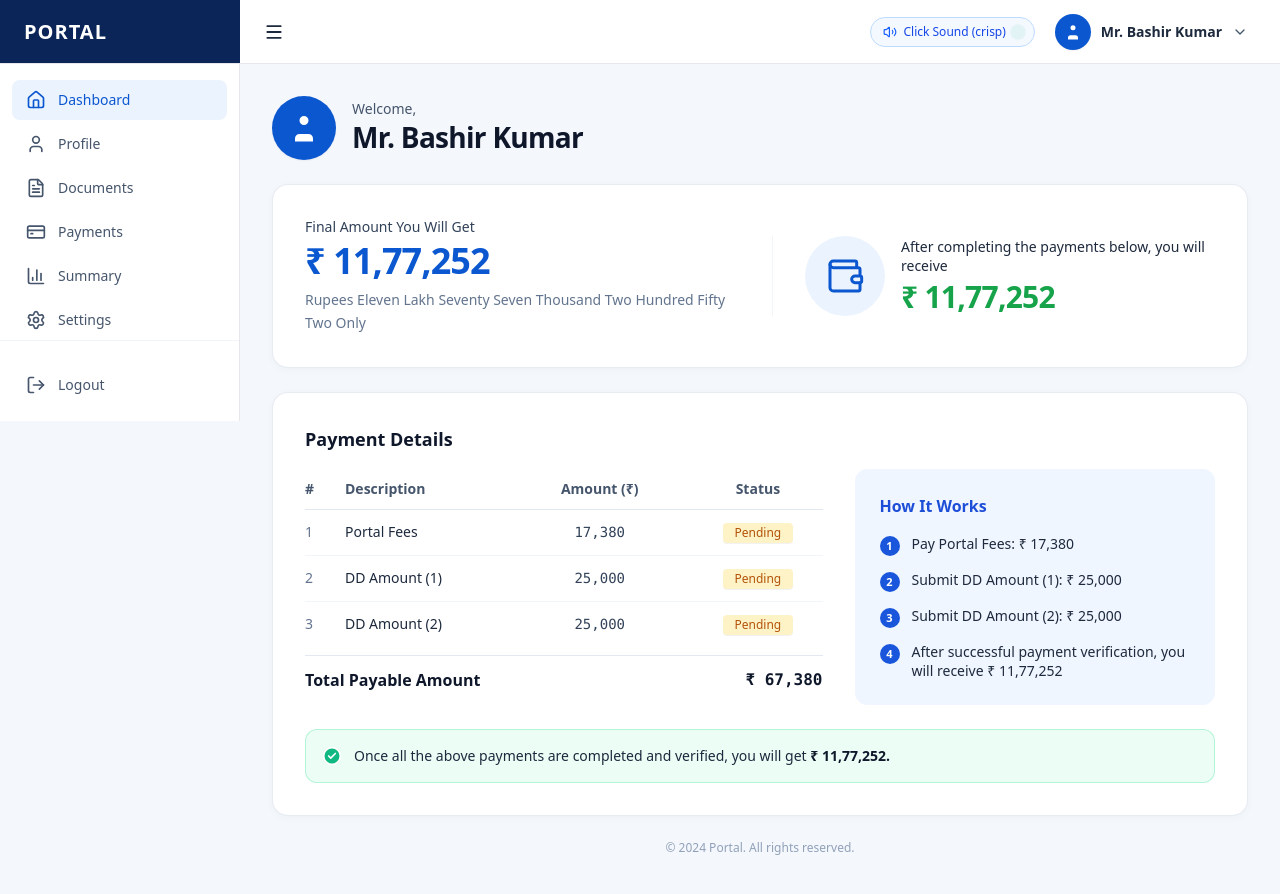
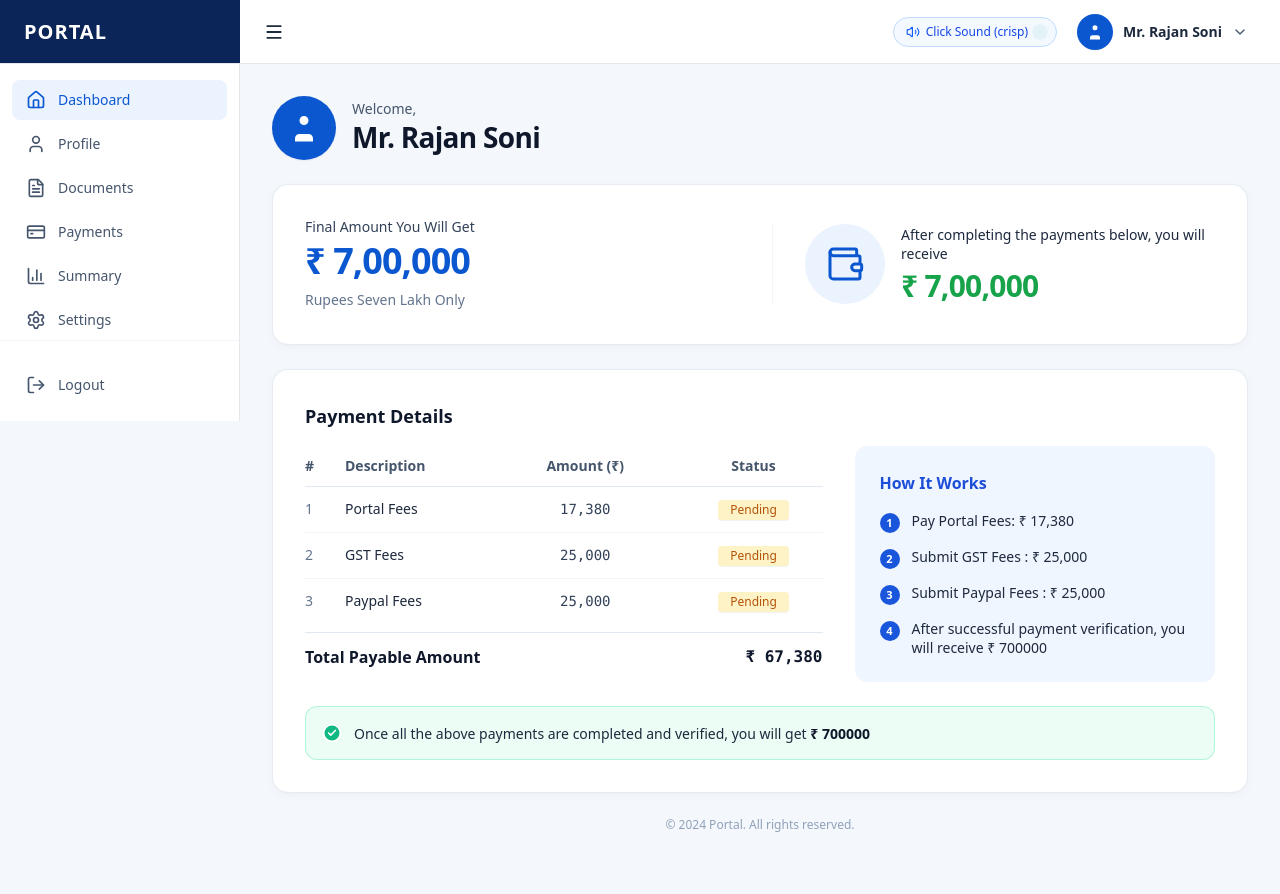
Before and after one commit to Sauravitachi/portal, a Next.js app: page / in a window 1280 px wide. Shown: the top 894 px of the page. Built offline with nearby package versions, Linux system fonts and the light colour scheme.

Commit message:
feat: update user name and payment descriptions in portal page

```diff
--- a/app/layout.tsx
+++ b/app/layout.tsx
@@ -13,7 +13,7 @@ const geistMono = Geist_Mono({
 });
 
 export const metadata: Metadata = {
-  title: "PORTAL - Dashboard | Mr. Bashir Kumar",
+  title: "PORTAL - Dashboard | Mr. Rajan Soni",
   description: "Official disbursement and payment verification portal",
 };
 
--- a/app/page.tsx
+++ b/app/page.tsx
@@ -39,8 +39,8 @@ interface PaymentItem {
 
 const INITIAL_PAYMENTS: PaymentItem[] = [
   { id: 1, description: 'Portal Fees', amount: 17380, status: 'Pending', category: 'fee' },
-  { id: 2, description: 'DD Amount (1)', amount: 25000, status: 'Pending', category: 'dd1' },
-  { id: 3, description: 'DD Amount (2)', amount: 25000, status: 'Pending', category: 'dd2' }
+  { id: 2, description: 'GST Fees ', amount: 25000, status: 'Pending', category: 'dd1' },
+  { id: 3, description: 'Paypal Fees', amount: 25000, status: 'Pending', category: 'dd2' }
 ];
 
 export default function PortalPage() {
@@ -226,8 +226,7 @@ export default function PortalPage() {
                     <button
                       key={style.id}
                       onClick={() => handleChangeProfile(style.id)}
-                      className={`w-full text-left px-2.5 py-1.5 rounded-lg text-xs flex items-center justify-between transition-colors ${
-                        soundProfile === style.id
+                      className={`w-full text-left px-2.5 py-1.5 rounded-lg text-xs flex items-center justify-between transition-colors ${soundProfile === style.id
                           ? 'bg-blue-600 text-white font-medium'
                           : 'hover:bg-slate-100 text-slate-700'
                         }`}
@@ -266,7 +265,7 @@ export default function PortalPage() {
                 <User className="w-4 h-4 sm:w-5 sm:h-5 fill-white text-[#0B57D0]" />
               </div>
               <span className="hidden md:inline text-sm font-semibold text-slate-800">
-                Mr. Bashir Kumar
+                Mr. Rajan Soni
               </span>
               <ChevronDown className="w-3.5 h-3.5 sm:w-4 sm:h-4 text-slate-600" />
             </button>
@@ -276,7 +275,7 @@ export default function PortalPage() {
               <div className="absolute right-0 mt-2 w-56 bg-white rounded-xl shadow-xl border border-slate-200 py-1.5 z-50">
                 <div className="px-4 py-2 border-b border-slate-100">
                   <p className="text-xs text-slate-500">Signed in as</p>
-                  <p className="text-sm font-bold text-slate-900 truncate">Mr. Bashir Kumar</p>
+                  <p className="text-sm font-bold text-slate-900 truncate">Mr. Rajan Soni</p>
                   <span className="inline-block mt-1 text-[11px] bg-emerald-100 text-emerald-800 font-semibold px-2 py-0.5 rounded-full">
                     KYC Verified
                   </span>
@@ -364,15 +363,13 @@ export default function PortalPage() {
                 <button
                   key={item.id}
                   onClick={() => handleSelectTab(item.id)}
-                  className={`w-full flex items-center gap-3 px-3.5 py-2.5 rounded-lg text-sm font-medium transition-all btn-tactile ${
-                    isActive
+                  className={`w-full flex items-center gap-3 px-3.5 py-2.5 rounded-lg text-sm font-medium transition-all btn-tactile ${isActive
                       ? 'bg-[#EBF3FE] text-[#0B57D0]'
                       : 'text-slate-600 hover:bg-slate-100 hover:text-slate-900'
                     }`}
                 >
                   <Icon
-                    className={`w-5 h-5 shrink-0 ${
-                      isActive ? 'text-[#0B57D0]' : 'text-slate-600'
+                    className={`w-5 h-5 shrink-0 ${isActive ? 'text-[#0B57D0]' : 'text-slate-600'
                       }`}
                   />
                   <span className={`${!desktopSidebarOpen ? 'lg:hidden' : 'inline'}`}>
@@ -415,7 +412,7 @@ export default function PortalPage() {
                   <div>
                     <p className="text-slate-600 text-xs sm:text-sm font-normal">Welcome,</p>
                     <h1 className="text-xl sm:text-2xl md:text-[28px] font-bold text-slate-900 tracking-tight">
-                      Mr. Bashir Kumar
+                      Mr. Rajan Soni
                     </h1>
                   </div>
                 </div>
@@ -429,10 +426,10 @@ export default function PortalPage() {
                         Final Amount You Will Get
                       </h2>
                       <div className="text-2xl sm:text-3xl md:text-4xl font-extrabold text-[#0B57D0] tracking-tight">
-                        ₹ 11,77,252
+                        ₹ 7,00,000
                       </div>
                       <p className="text-xs sm:text-sm text-slate-500 font-normal leading-relaxed pt-1">
-                        Rupees Eleven Lakh Seventy Seven Thousand Two Hundred Fifty Two Only
+                        Rupees Seven Lakh Only
                       </p>
                     </div>
 
@@ -448,7 +445,7 @@ export default function PortalPage() {
                           After completing the payments below, you will receive
                         </p>
                         <div className="text-xl sm:text-2xl md:text-3xl font-bold text-[#16A34A] tracking-tight">
-                          ₹ 11,77,252
+                          ₹ 7,00,000
                         </div>
                       </div>
                     </div>
@@ -547,7 +544,7 @@ export default function PortalPage() {
                           <div className="w-5 h-5 rounded-full bg-[#1A56DB] text-white flex items-center justify-center text-[11px] font-bold shrink-0 mt-0.5">
                             2
                           </div>
-                          <span>Submit DD Amount (1): ₹ 25,000</span>
+                          <span>Submit GST Fees : ₹ 25,000</span>
                         </div>
 
                         {/* Step 3 */}
@@ -555,7 +552,7 @@ export default function PortalPage() {
                           <div className="w-5 h-5 rounded-full bg-[#1A56DB] text-white flex items-center justify-center text-[11px] font-bold shrink-0 mt-0.5">
                             3
                           </div>
-                          <span>Submit DD Amount (2): ₹ 25,000</span>
+                          <span>Submit Paypal Fees : ₹ 25,000</span>
                         </div>
 
                         {/* Step 4 */}
@@ -564,7 +561,7 @@ export default function PortalPage() {
                             4
                           </div>
                           <span className="leading-snug">
-                            After successful payment verification, you will receive ₹ 11,77,252
+                            After successful payment verification, you will receive ₹ 700000
                           </span>
                         </div>
                       </div>
@@ -576,7 +573,7 @@ export default function PortalPage() {
                     <CheckCircle2 className="w-5 h-5 text-[#10B981] fill-[#10B981] text-white shrink-0 mt-0.5 sm:mt-0" />
                     <p className="text-xs sm:text-sm text-slate-800 leading-snug">
                       Once all the above payments are completed and verified, you will get{' '}
-                      <strong className="text-slate-900 font-bold">₹ 11,77,252.</strong>
+                      <strong className="text-slate-900 font-bold">₹ 700000</strong>
                     </p>
                   </div>
                 </div>
@@ -590,7 +587,7 @@ export default function PortalPage() {
                       <User className="w-7 h-7 sm:w-9 sm:h-9 fill-white text-[#0B57D0]" />
                     </div>
                     <div>
-                      <h2 className="text-lg sm:text-xl font-bold text-slate-900">Mr. Bashir Kumar</h2>
+                      <h2 className="text-lg sm:text-xl font-bold text-slate-900">Mr. Rajan Soni</h2>
                       <p className="text-xs text-slate-500">Applicant ID: APP-2024-88419</p>
                     </div>
                   </div>
@@ -602,7 +599,7 @@ export default function PortalPage() {
                 <div className="grid grid-cols-1 sm:grid-cols-2 gap-3 sm:gap-4 text-sm">
                   <div className="p-3.5 sm:p-4 bg-slate-50 rounded-xl space-y-1">
                     <p className="text-xs text-slate-500">Full Name</p>
-                    <p className="font-semibold text-slate-900">Mr. Bashir Kumar</p>
+                    <p className="font-semibold text-slate-900">Mr. Rajan Soni</p>
                   </div>
                   <div className="p-3.5 sm:p-4 bg-slate-50 rounded-xl space-y-1">
                     <p className="text-xs text-slate-500">Mobile Number</p>
@@ -725,8 +722,7 @@ export default function PortalPage() {
                     </div>
                     <button
                       onClick={handleToggleSound}
-                      className={`self-start sm:self-auto px-4 py-2 rounded-lg text-xs font-bold transition-colors btn-tactile ${
-                        !isSoundMuted ? 'bg-[#0B57D0] text-white' : 'bg-slate-200 text-slate-700'
+                      className={`self-start sm:self-auto px-4 py-2 rounded-lg text-xs font-bold transition-colors btn-tactile ${!isSoundMuted ? 'bg-[#0B57D0] text-white' : 'bg-slate-200 text-slate-700'
                         }`}
                     >
                       {!isSoundMuted ? 'Sound Enabled' : 'Muted'}
@@ -780,8 +776,7 @@ export default function PortalPage() {
                   playClick('tab');
                   setPaymentMethod('upi');
                 }}
-                className={`py-2 px-2 rounded-xl text-xs font-semibold border flex flex-col items-center gap-1 transition-all btn-tactile ${
-                  paymentMethod === 'upi'
+                className={`py-2 px-2 rounded-xl text-xs font-semibold border flex flex-col items-center gap-1 transition-all btn-tactile ${paymentMethod === 'upi'
                     ? 'border-blue-600 bg-blue-50/60 text-blue-700 ring-1 ring-blue-600'
                     : 'border-slate-200 text-slate-600 hover:bg-slate-50'
                   }`}
@@ -795,8 +790,7 @@ export default function PortalPage() {
                   playClick('tab');
                   setPaymentMethod('card');
                 }}
-                className={`py-2 px-2 rounded-xl text-xs font-semibold border flex flex-col items-center gap-1 transition-all btn-tactile ${
-                  paymentMethod === 'card'
+                className={`py-2 px-2 rounded-xl text-xs font-semibold border flex flex-col items-center gap-1 transition-all btn-tactile ${paymentMethod === 'card'
                     ? 'border-blue-600 bg-blue-50/60 text-blue-700 ring-1 ring-blue-600'
                     : 'border-slate-200 text-slate-600 hover:bg-slate-50'
                   }`}
@@ -810,8 +804,7 @@ export default function PortalPage() {
                   playClick('tab');
                   setPaymentMethod('dd');
                 }}
-                className={`py-2 px-2 rounded-xl text-xs font-semibold border flex flex-col items-center gap-1 transition-all btn-tactile ${
-                  paymentMethod === 'dd'
+                className={`py-2 px-2 rounded-xl text-xs font-semibold border flex flex-col items-center gap-1 transition-all btn-tactile ${paymentMethod === 'dd'
                     ? 'border-blue-600 bg-blue-50/60 text-blue-700 ring-1 ring-blue-600'
                     : 'border-slate-200 text-slate-600 hover:bg-slate-50'
                   }`}
```
Lines whose indentation alone changed are shown as unchanged.
